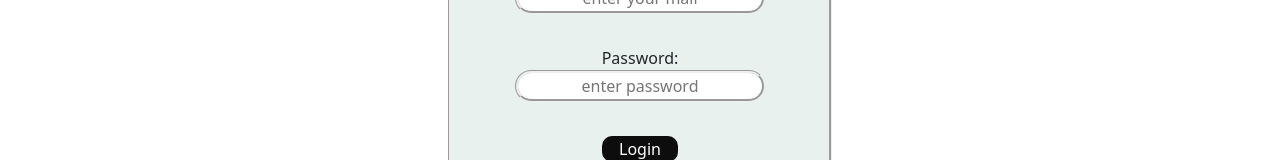
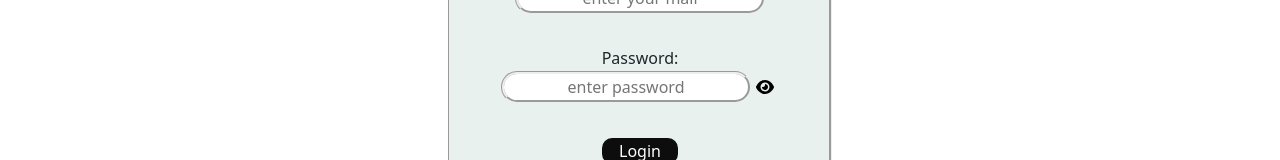
Before and after one commit to Chetan-goyal-qburst/Customer-Feedback-App, a React (Create React App) app: page / in a window 1280 px wide. Shown: the part 233-393 px from the top of the page. Built offline with nearby package versions, Linux system fonts and the light colour scheme.

Commit message:
eye icon for password

```diff
--- a/package.json
+++ b/package.json
@@ -3,8 +3,8 @@
   "version": "0.1.0",
   "private": true,
   "dependencies": {
-    "@fortawesome/fontawesome-svg-core": "^6.4.0",
-    "@fortawesome/free-solid-svg-icons": "^6.4.0",
+    "@fortawesome/fontawesome-svg-core": "^6.4.2",
+    "@fortawesome/free-solid-svg-icons": "^6.4.2",
     "@fortawesome/react-fontawesome": "^0.2.0",
     "@testing-library/jest-dom": "^5.17.0",
     "@testing-library/react": "^13.4.0",
--- a/src/App.js
+++ b/src/App.js
@@ -1,13 +1,8 @@
 import LoginPage from "../src/pages/menupage/loginpage";
 import React from "react";
-import { DataProvider } from "../src/pages/menupage/DataContext";
 
 const App = () => {
-  return (
-    <DataProvider>
-      <LoginPage />
-    </DataProvider>
-  );
+  return <LoginPage />;
 };
 
 export default App;
--- a/src/pages/menupage/DataContext.js
+++ /dev/null
@@ -1,15 +0,0 @@
-import React, { createContext, useState } from "react";
-
-const DataContext = createContext();
-
-export const DataProvider = ({ children }) => {
-  const [sharedValue, setSharedValue] = useState(false); // Initialize the shared value here
-
-  return (
-    <DataContext.Provider value={{ sharedValue, setSharedValue }}>
-      {children}
-    </DataContext.Provider>
-  );
-};
-
-export default DataContext;
--- a/src/pages/menupage/home.js
+++ b/src/pages/menupage/home.js
@@ -3,7 +3,6 @@ import NavBar from "./navbar";
 import "./styles.css";
 import LoginPage from "./loginpage";
 import UnAuth from "./unauth";
-import DataContext from "./DataContext";
 
 const HomePage = () => {
   return (
--- a/src/pages/menupage/loginpage.js
+++ b/src/pages/menupage/loginpage.js
@@ -7,27 +7,35 @@ import { Link } from "react-router-dom";
 import { useState, useContext } from "react";
 import Header from "../../components/header/Header";
 import useAuth from "./auth";
-import DataContext from "./DataContext";
+import { FontAwesomeIcon } from "@fortawesome/react-fontawesome";
+import { faEye, faEyeSlash } from "@fortawesome/free-solid-svg-icons";
 
 function LoginPage() {
   const { isLoggedIn, setIsLoggedIn } = useAuth();
-  const { setSharedValue } = useContext(DataContext);
+
   const [email, setEmail] = useState("");
   const [password, setPassword] = useState("");
+  const [showPassword, setShowPassword] = useState(false);
+
+  const handlePasswordChange = (event) => {
+    setPassword(event.target.value);
+  };
+
+  const togglePasswordVisibility = (event) => {
+    event.preventDefault();
+    setShowPassword(!showPassword);
+  };
 
   const handleEmailChange = (event) => {
     setEmail(event.target.value);
   };
 
-  const handlePasswordChange = (event) => {
-    setPassword(event.target.value);
-  };
-
+  let flag = false;
   const handleLogin = (event) => {
     event.preventDefault();
 
     /*retrieving data from mockapi*/
-    fetch("https://64c9352db2980cec85c20b9f.mockapi.io/userdata", {
+    fetch("https://localhost:7039/api/User", {
       method: "GET",
       headers: { "content-type": "application/json" },
     })
@@ -41,11 +49,11 @@ function LoginPage() {
         tasks.forEach((element) => {
           if (element.email === email && element.password === password) {
             setIsLoggedIn(true);
-            setSharedValue(true);
-            console.log(isLoggedIn);
+            flag = true;
             alert("LoggedIn Now you can navigate to Home Page");
           }
         });
+        if (flag === false) alert("Invalid credentials");
       })
       .catch((error) => {});
   };
@@ -80,12 +88,18 @@ function LoginPage() {
             Password:<br></br>
             <input
               className="InputLogin"
-              type="password"
+              type={showPassword ? "text" : "password"}
               placeholder="enter password"
               value={password}
               onChange={handlePasswordChange}
               required
             />
+            <button
+              className="password-toggle-btn"
+              onClick={togglePasswordVisibility}
+            >
+              <FontAwesomeIcon icon={showPassword ? faEyeSlash : faEye} />
+            </button>
           </label>
           <br></br>
           <br></br>
--- a/src/pages/menupage/register.js
+++ b/src/pages/menupage/register.js
@@ -33,7 +33,7 @@ const RegisterPage = () => {
       password: password,
     };
 
-    fetch("https://64c9352db2980cec85c20b9f.mockapi.io/userdata", {
+    fetch("https://localhost:7039/api/User", {
       method: "POST",
       headers: { "content-type": "application/json" },
       // Send your data in the request body as JSON
--- a/src/pages/menupage/styles.css
+++ b/src/pages/menupage/styles.css
@@ -41,6 +41,19 @@
 
   padding-top: 2%;
   background-color: rgba(232, 241, 238, 0.986);
+}
+
+.password-input {
+  display: flex;
+  align-items: center;
+}
+
+.password-toggle-btn {
+  border: none;
+  background: none;
+  cursor: pointer;
+  outline: none;
+  padding: 5px;
 }
 
 .loginbtn {
```
Also changed, not shown: 1 other file (tests, documents, lock files or other folders).
